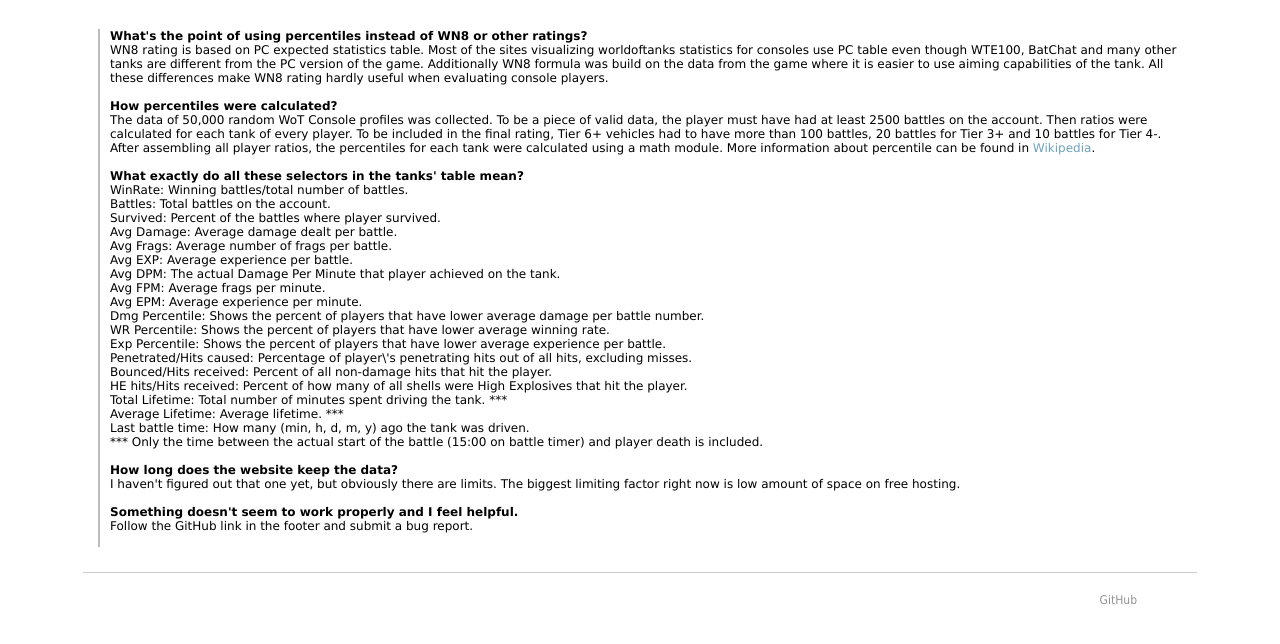
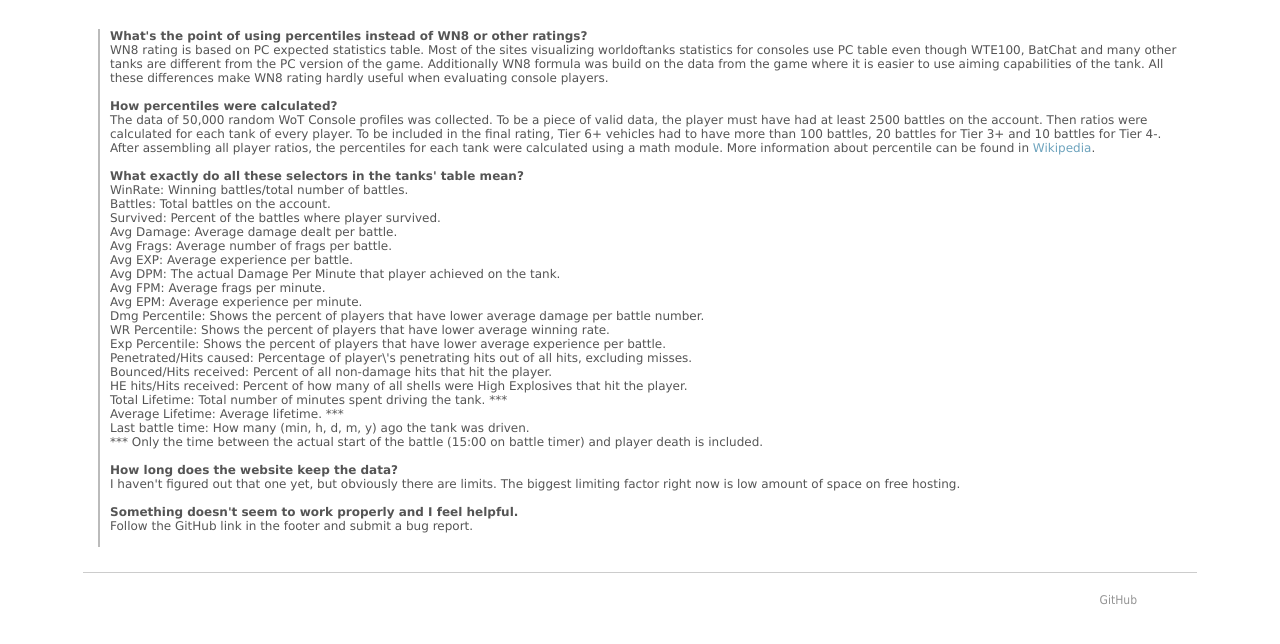
Before and after one commit to chipsi007/wot-console-stats, a Flask app: page /faq in a window 1280 px wide. Shown: the part 96-740 px from the top of the page. Run offline with Flask 2, Linux system fonts and the light colour scheme; parts of the project's set-up code (start-up, migrations or seed data) failed here and were passed over.

Commit message:
Changed text color in text section.

```diff
--- a/static/index.css
+++ b/static/index.css
@@ -244,7 +244,6 @@ input:checked + label, input:checked + label:hover {
   max-width: 1164px;
   min-width: 1024px;
   margin: 0 auto;
-
 }
 .text > div {
   border-left: 2px solid #bbb;
@@ -252,6 +251,7 @@ input:checked + label, input:checked + label:hover {
   margin-left: 40px;
   margin-right: 40px;
   padding-left: 10px;
+  color: #555;
 }
 
 
```
